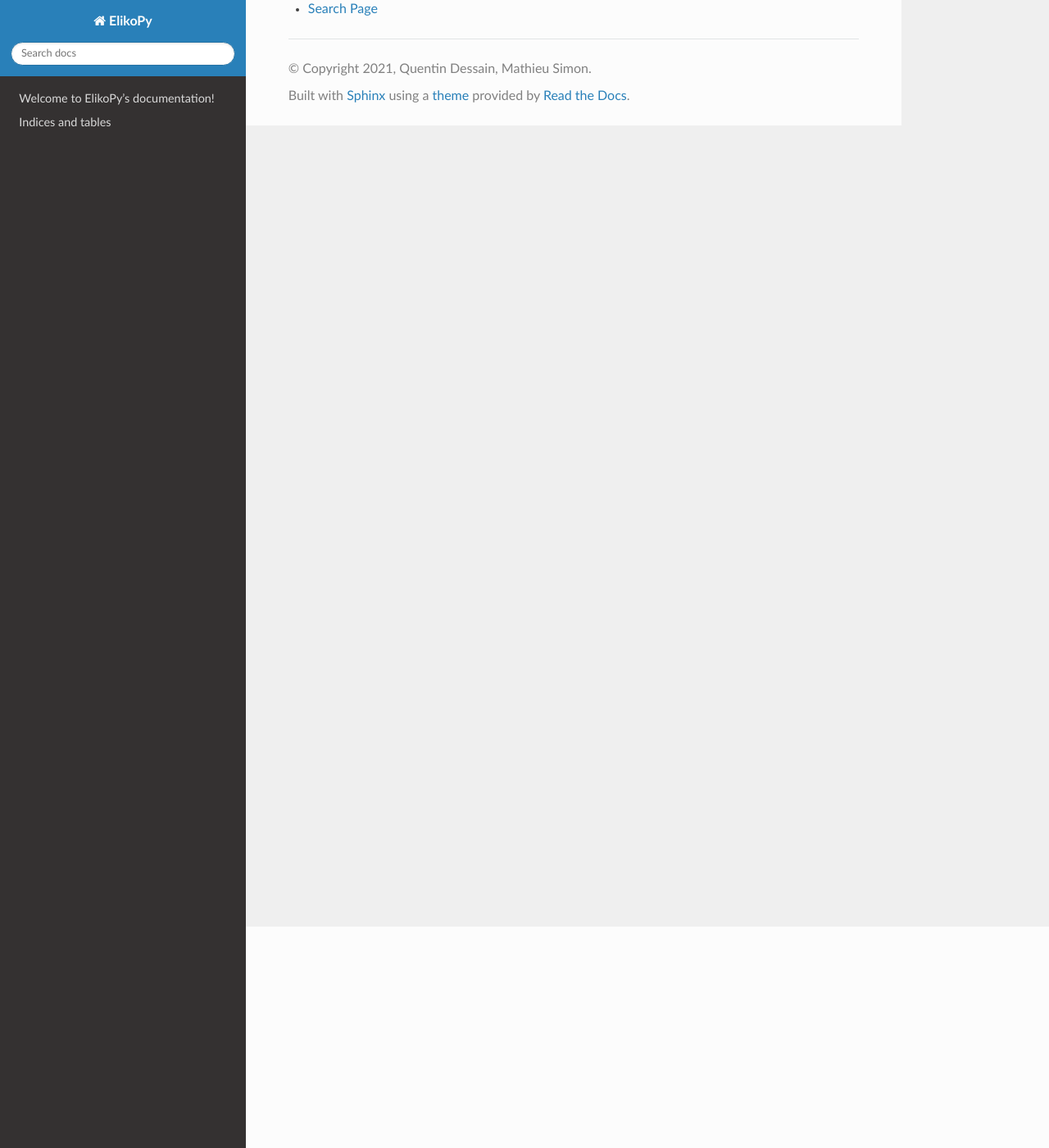
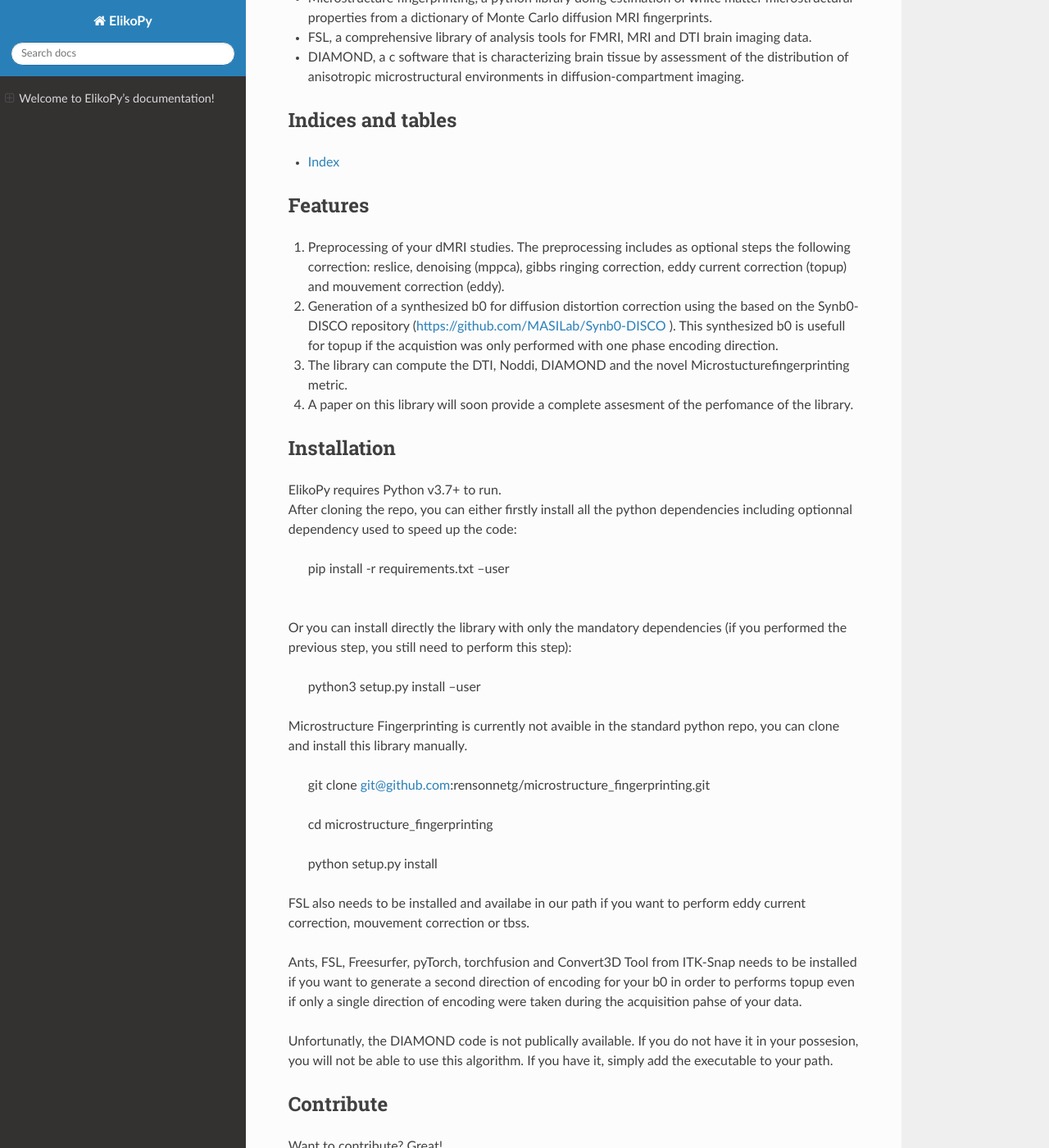
Before and after one commit to Hyedryn/elikopy, a Sphinx documentation site: the page built from docs/index.rst, in a window 1280 px wide and 1400 px high, scrolled down 270 px. Shown: the whole window at 82% size. Built offline with Sphinx 7.4.7 and the Read the Docs theme 2.0.0, drawn with Linux system fonts in a browser that asks for light colours; some of the changed text lies outside the part shown.

Commit message:
Added more documentation

```diff
--- a/docs/index.rst
+++ b/docs/index.rst
@@ -6,15 +6,76 @@
 Welcome to ElikoPy's documentation!
 ===================================
 
+ElikoPy is Python library aiming at easing the processing of diffusion imaging for microstructural analysis. This Python library is based on
+
+- DIPY, a python library for the analysis of MR diffusion imaging.
+- Microstructure fingerprinting, a python library doing estimation of white matter microstructural properties from a dictionary of Monte Carlo diffusion MRI fingerprints.
+- FSL, a comprehensive library of analysis tools for FMRI, MRI and DTI brain imaging data.
+- DIAMOND, a c software that is characterizing brain tissue by assessment of the distribution of anisotropic microstructural environments in diffusion-compartment imaging.
+
 .. toctree::
    :maxdepth: 2
    :caption: Contents:
 
+Indices and tables
+------------------
+
+* :ref:`genindex`
 
 
-Indices and tables
-==================
+Features
+--------
 
-* :ref:`genindex`
-* :ref:`modindex`
-* :ref:`search`
+1. Preprocessing of your dMRI studies. The preprocessing includes as optional steps the following correction: reslice, denoising (mppca), gibbs ringing correction, eddy current correction (topup) and mouvement correction (eddy).
+2. Generation of a synthesized b0 for diffusion distortion correction using the based on the Synb0-DISCO repository (https://github.com/MASILab/Synb0-DISCO ). This synthesized b0 is usefull for topup if the acquistion was only performed with one phase encoding direction.
+3. The library can compute the DTI, Noddi, DIAMOND and the novel Microstucturefingerprinting metric.
+4. A paper on this library will soon provide a complete assesment of the perfomance of the library.
+
+Installation
+------------
+
+| ElikoPy requires Python v3.7+ to run.
+| After cloning the repo, you can either firstly install all the python dependencies including optionnal dependency used to speed up the code:
+
+   pip install -r requirements.txt --user
+|
+| Or you can install directly the library with only the mandatory dependencies (if you performed the previous step, you still need to perform this step):
+
+   python3 setup.py install --user
+
+| Microstructure Fingerprinting is currently not avaible in the standard python repo, you can clone and install this library manually.
+
+   git clone git@github.com:rensonnetg/microstructure_fingerprinting.git
+
+   cd microstructure_fingerprinting
+
+   python setup.py install
+
+| FSL also needs to be installed and availabe in our path if you want to perform eddy current correction, mouvement correction or tbss.
+
+| Ants, FSL, Freesurfer, pyTorch, torchfusion and Convert3D Tool from ITK-Snap needs to be installed if you want to generate a second direction of encoding for your b0 in order to performs topup even if only a single direction of encoding were taken during the acquisition pahse of your data.
+
+| Unfortunatly, the DIAMOND code is not publically available. If you do not have it in your possesion, you will not be able to use this algorithm. If you have it, simply add the executable to your path.
+
+Contribute
+----------
+
+Want to contribute? Great!
+
+Do not hesitate to open issue or pull request!
+
+- Issue Tracker: https://github.com/Hyedryn/elikopy/issues
+- Source Code: https://github.com/Hyedryn/elikopy
+
+Support
+-------
+
+| If you are having issues, please let us know.
+| You can contacted us by email:
+|     quentin.dessain@student.uclouvain.be
+|     mathieu.simon@student.uclouvain.be
+
+License
+-------
+
+The project is licensed under the GNU AGPLv3 license.
```
